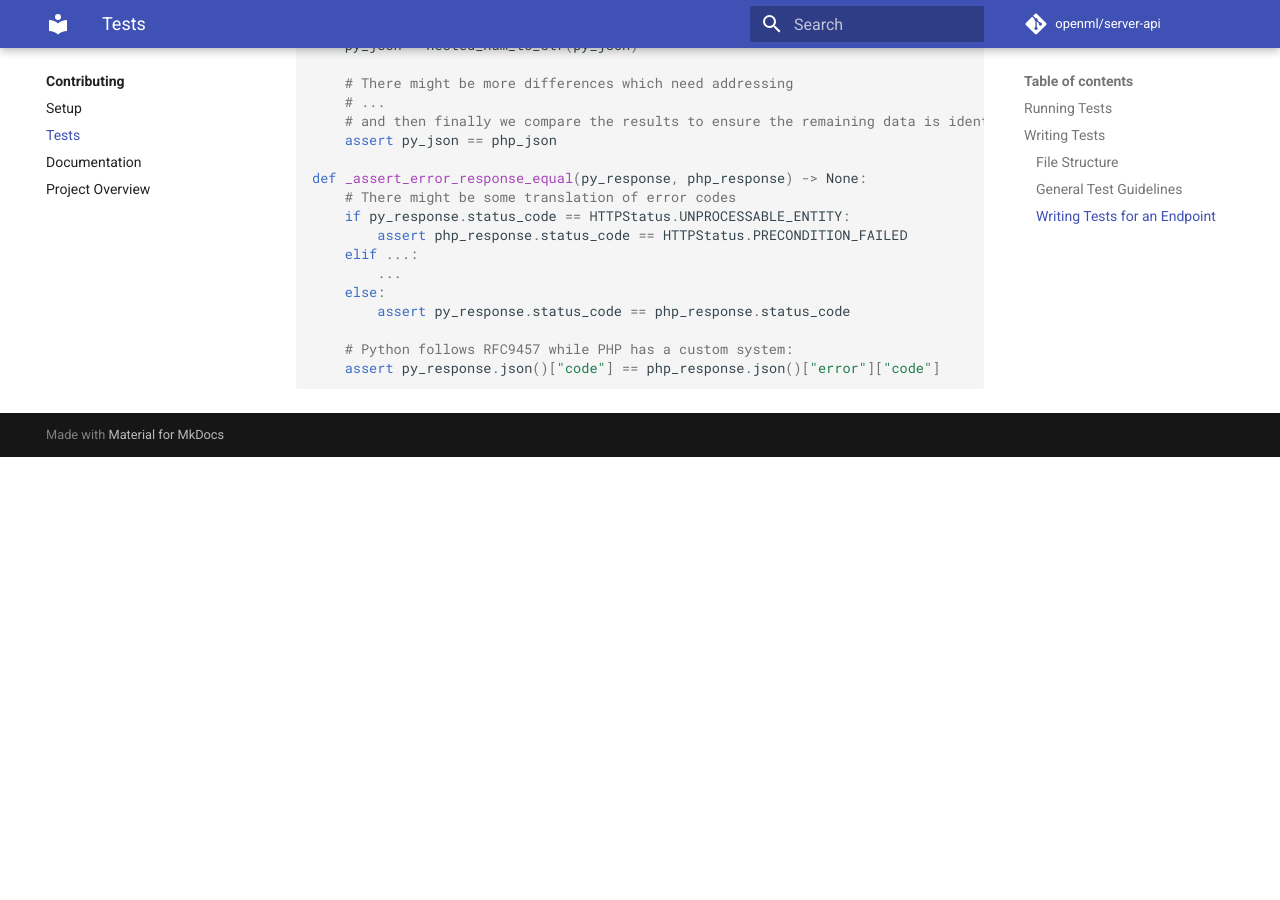
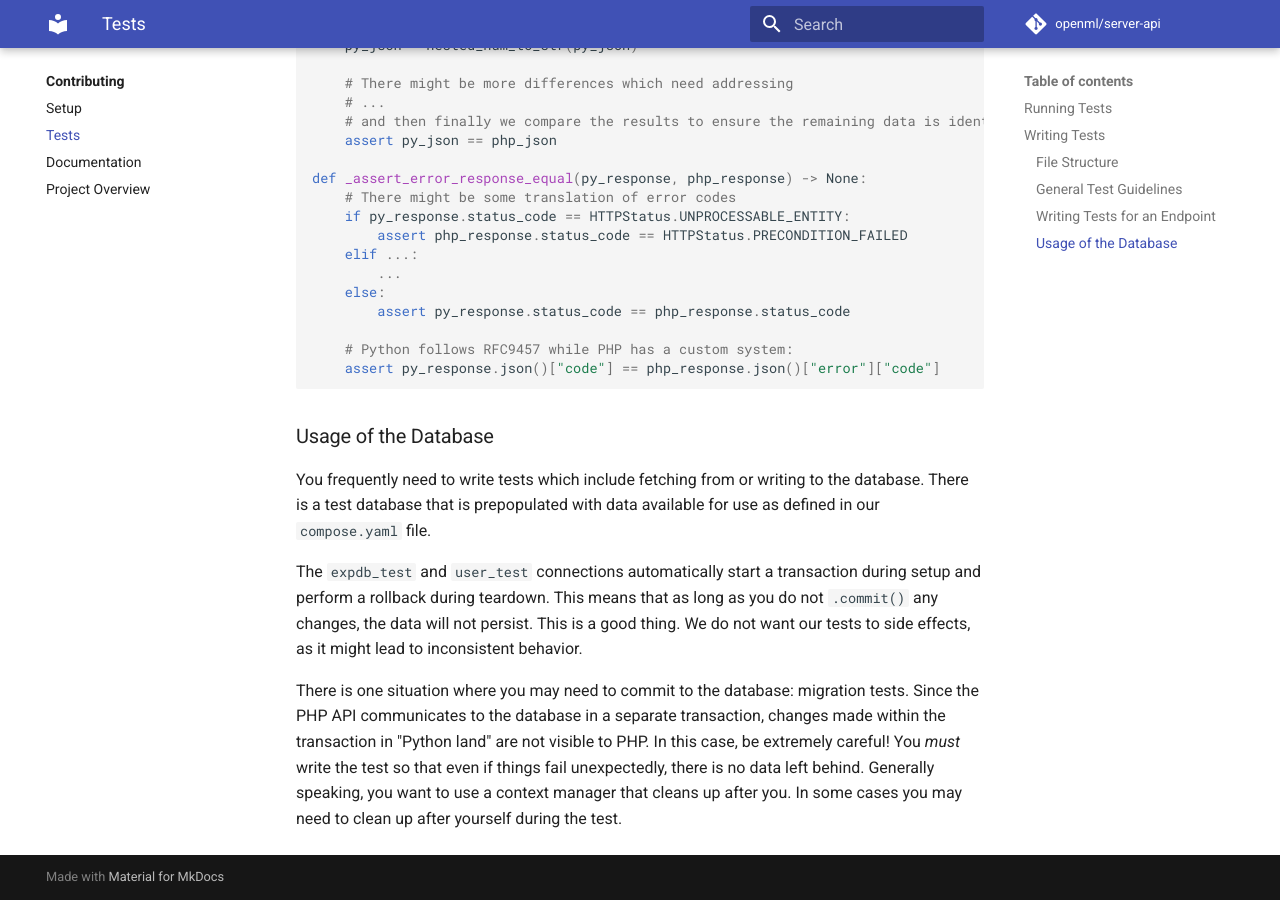
Before and after one commit to openml/server-api, an MkDocs documentation site: the page built from docs/contributing/tests.md, in a window 1280 px wide and 900 px high, scrolled down 3016 px. Built offline with MkDocs 1.6.1 and Material for MkDocs 9.7.7, drawn with Linux system fonts in a browser that asks for light colours; comment, search, counter and statistics services are not loaded; before the commit the page ends 3473 px from its top, so only the background shows below that.

Commit message:
Small comment on the use of the database in tests

````diff
--- a/docs/contributing/tests.md
+++ b/docs/contributing/tests.md
@@ -133,3 +133,16 @@ def _assert_error_response_equal(py_response, php_response) -> None:
     assert py_response.json()["code"] == php_response.json()["error"]["code"]
 
 ```
+
+### Usage of the Database
+You frequently need to write tests which include fetching from or writing to the database.
+There is a test database that is prepopulated with data available for use as defined in our `compose.yaml` file.
+
+The `expdb_test` and `user_test` connections automatically start a transaction during setup and perform a rollback during teardown.
+This means that as long as you do not `.commit()` any changes, the data will not persist.
+This is a good thing. We do not want our tests to side effects, as it might lead to inconsistent behavior.
+
+There is one situation where you may need to commit to the database: migration tests.
+Since the PHP API communicates to the database in a separate transaction, changes made within the transaction in "Python land" are not visible to PHP.
+In this case, be extremely careful! You *must* write the test so that even if things fail unexpectedly, there is no data left behind.
+Generally speaking, you want to use a context manager that cleans up after you. In some cases you may need to clean up after yourself during the test.
````
